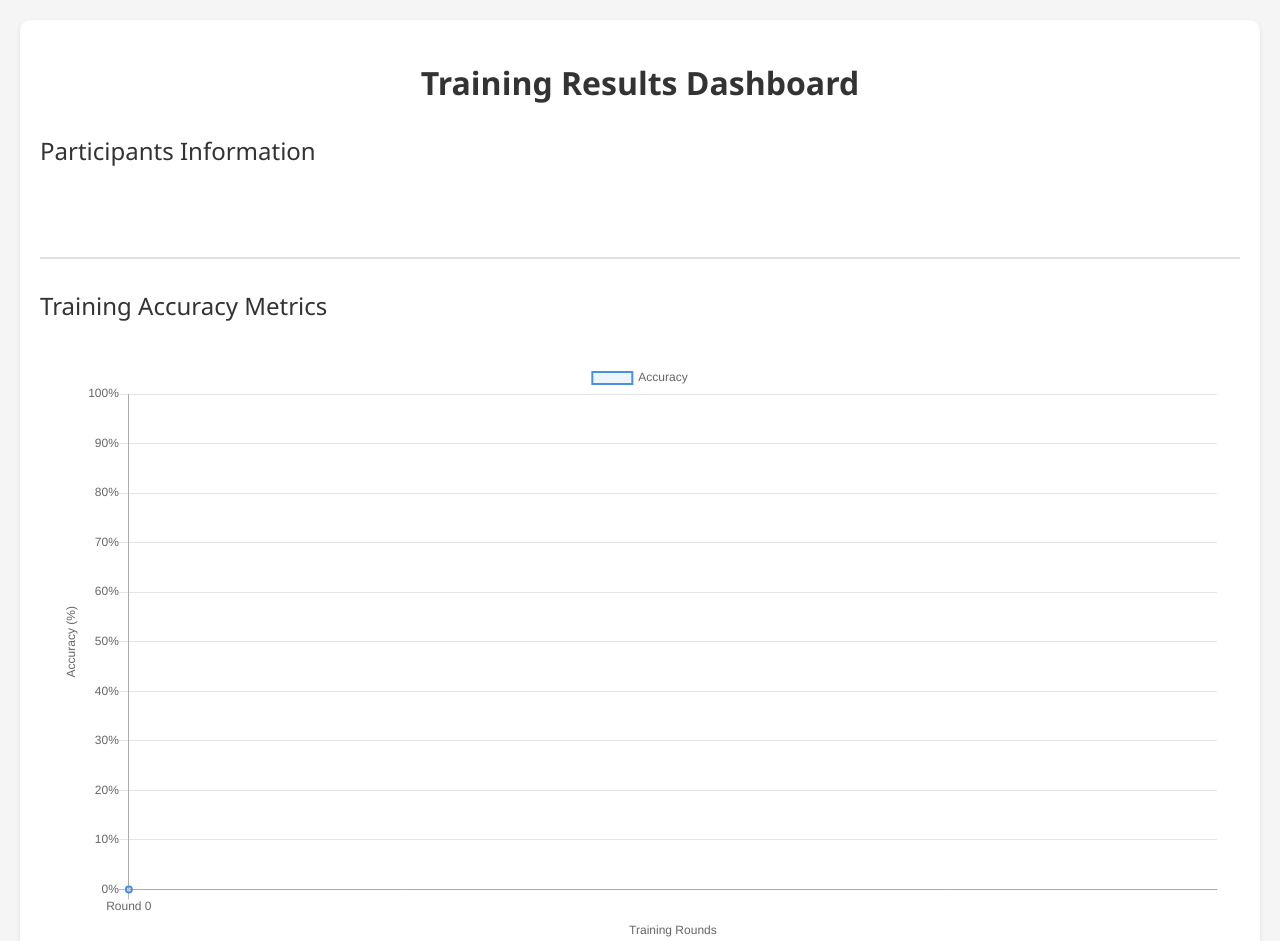
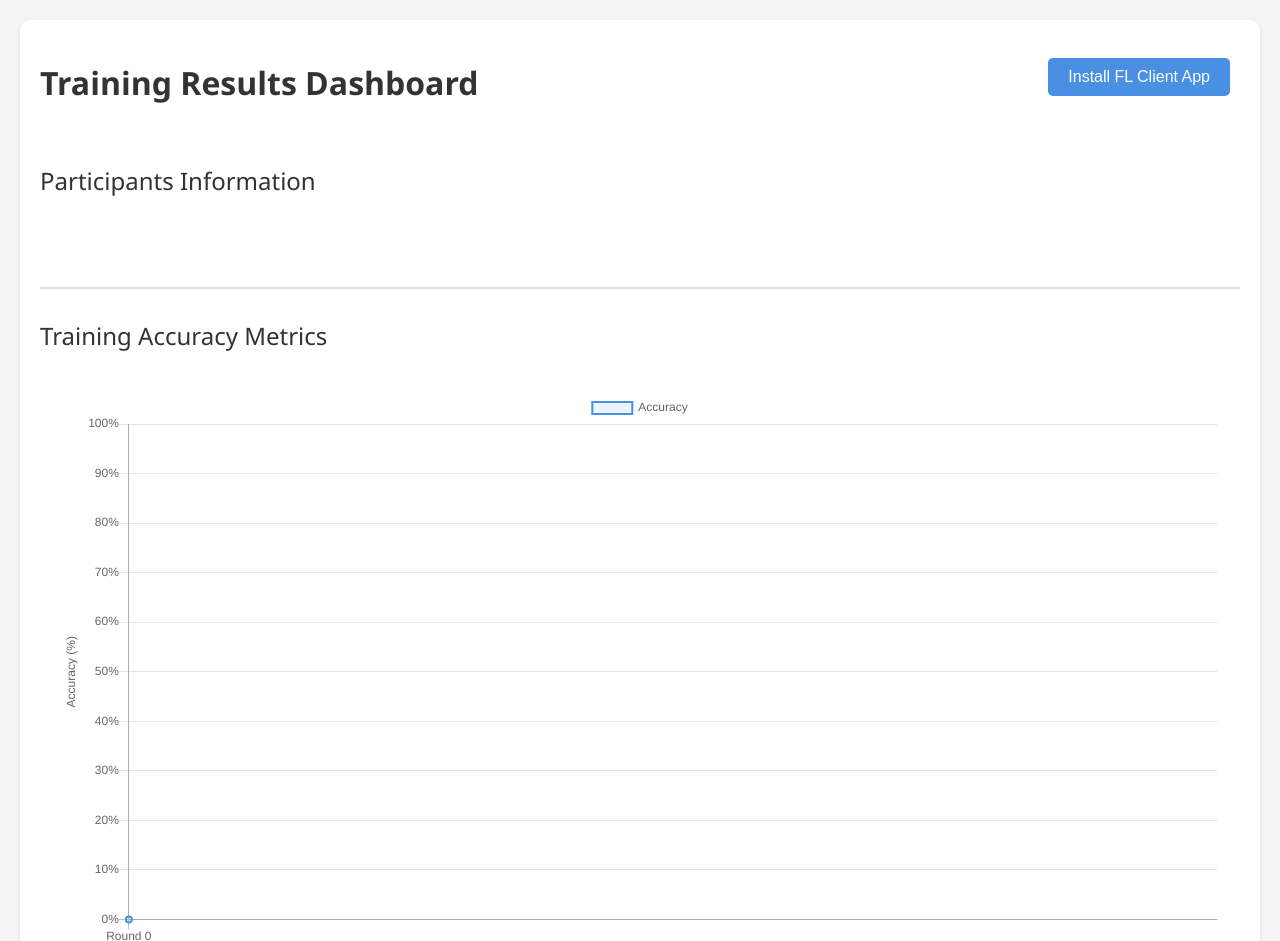
Before and after one commit to OpenMined/tutorial-apps, a plain HTML site: page fl_aggregator/dashboard/index.html in a window 1280 px wide. Shown: the top 941 px of the page. Drawn offline with nearby package versions, Linux system fonts and the light colour scheme; files whose address does not match are found by name.

Commit message:
add a button next to fl_aggregator dashboard header

```diff
--- a/fl_aggregator/dashboard/index.html
+++ b/fl_aggregator/dashboard/index.html
@@ -7,6 +7,13 @@
     <title>Training Results Dashboard</title>
     <script src="https://cdnjs.cloudflare.com/ajax/libs/Chart.js/2.9.4/Chart.min.js"></script>
     <style>
+        .header {
+            display: flex;
+            justify-content: space-between;
+            align-items: center;
+            margin-bottom: 30px;
+        }
+
         body {
             font-family: 'Segoe UI', Tahoma, Geneva, Verdana, sans-serif;
             margin: 0;
@@ -87,12 +94,27 @@
             font-size: 0.9em;
             margin-top: 10px;
         }
+
+        .install-button {
+            display: inline-block;
+            margin: 0 10px 20px 10px;
+            padding: 10px 20px;
+            font-size: 1em;
+            color: white;
+            background-color: #4a90e2;
+            border: none;
+            border-radius: 5px;
+            cursor: pointer;
+        }
     </style>
 </head>
 
 <body>
     <div class="container">
-        <h1>Training Results Dashboard</h1>
+        <div class="header">
+            <h1>Training Results Dashboard</h1>
+            <button class="install-button" onclick="installFLClientApp()">Install FL Client App</button>
+        </div>
 
         <div class="section-title">Participants Information</div>
         <div class="table-container">
```
